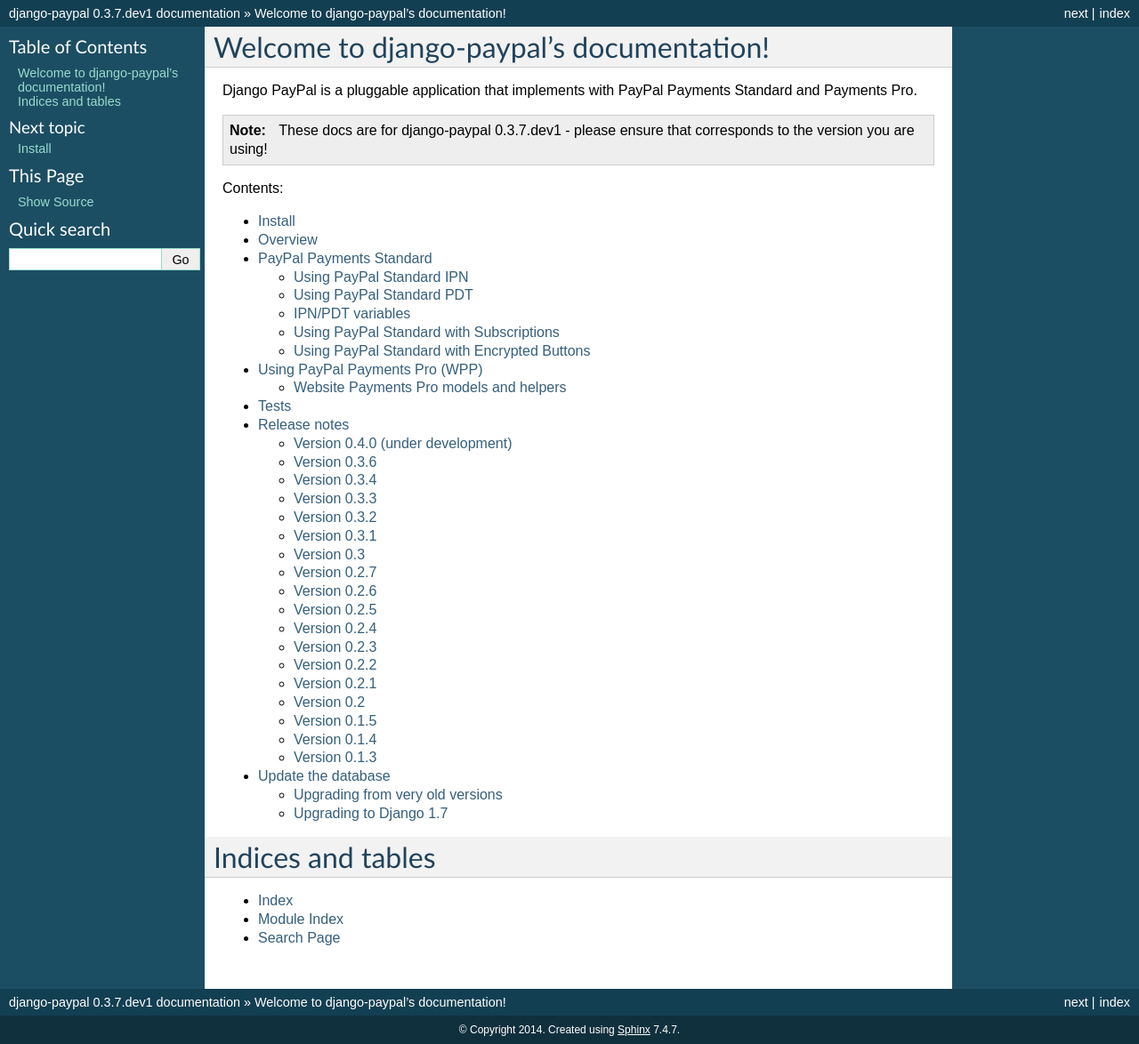
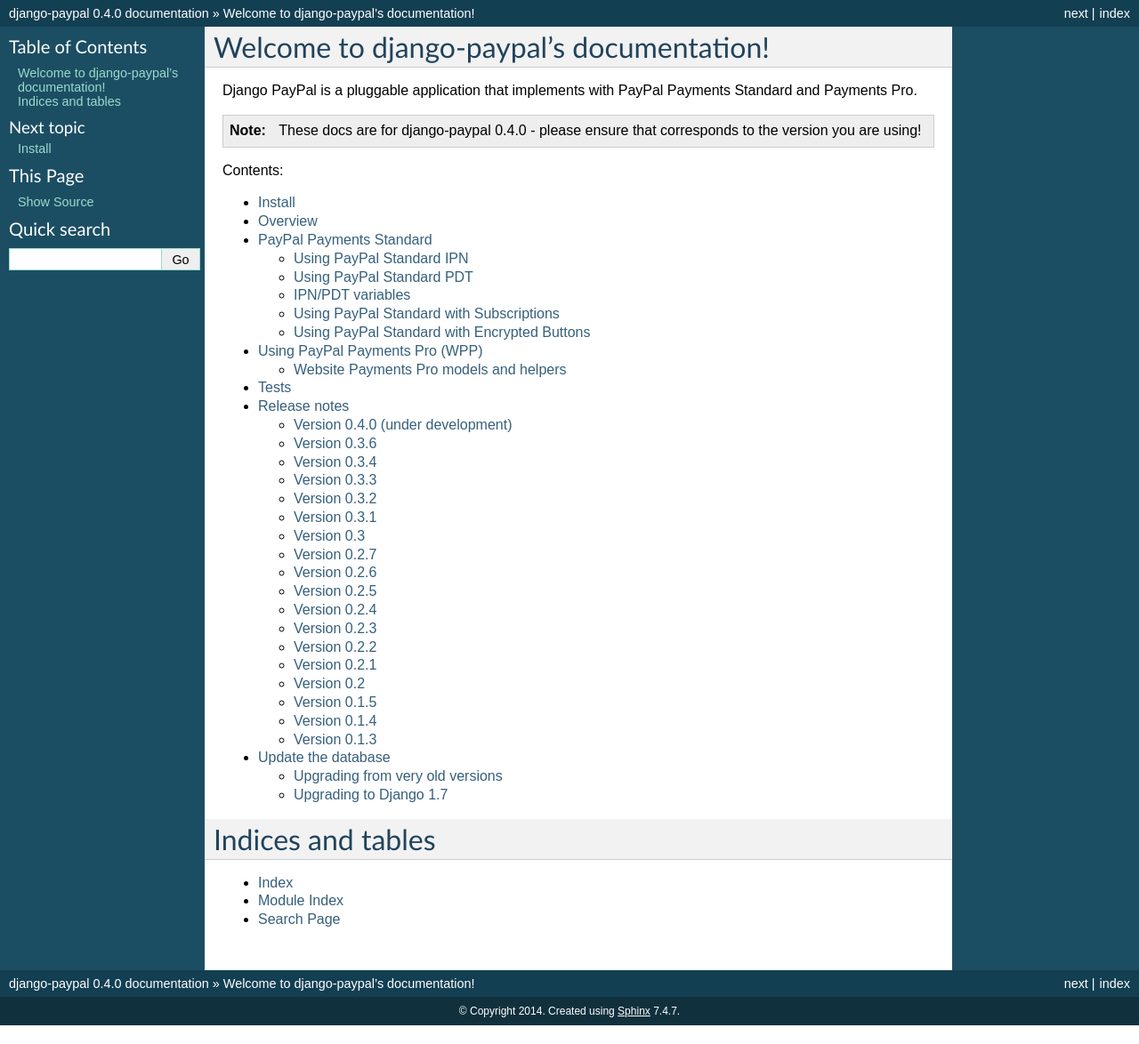
Before and after one commit to spookylukey/django-paypal, a Sphinx documentation site: the page built from docs/index.rst, in a window 1280 px wide. Shown: the whole page at 89% size. Built offline with Sphinx 7.4.7, drawn with Linux system fonts in a browser that asks for light colours; pages that are not in the unit, such as notebooks, are missing from menus; after the commit the page ends 1153 px from its top, so only the background shows below that.

Commit message:
Version bump

```diff
--- a/docs/conf.py
+++ b/docs/conf.py
@@ -49,9 +49,9 @@
 # built documents.
 #
 # The short X.Y version.
-version = '0.3.7'
+version = '0.4.0'
 # The full version, including alpha/beta/rc tags.
-release = '0.3.7.dev1'
+release = '0.4.0'
 
 # The language for content autogenerated by Sphinx. Refer to documentation
 # for a list of supported languages.
--- a/paypal/__init__.py
+++ b/paypal/__init__.py
@@ -1 +1 @@
-__version__ = "0.3.7.dev1"
+__version__ = "0.4.0"
--- a/setup.py
+++ b/setup.py
@@ -14,7 +14,7 @@
 
 setup(
     name='django-paypal',
-    version="0.4.0.dev1",
+    version="0.4.0",
     author='John Boxall',
     author_email='john@handimobility.ca',
     maintainer="Luke Plant",
```
